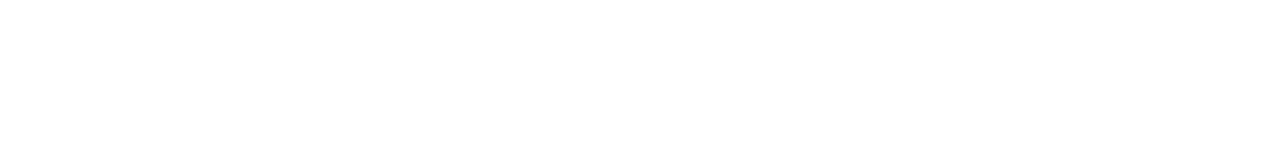
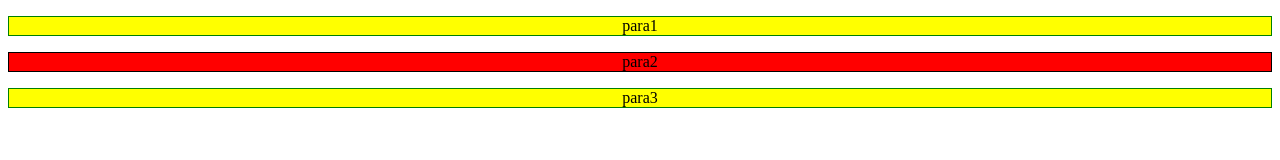
Before and after one commit to acciojob/id-color-siman777, a website: page main.html in a window 1280 px wide. Drawn offline with Linux system fonts and the light colour scheme.

Commit message:
created a submission

```diff
--- a/main.html
+++ b/main.html
@@ -8,6 +8,9 @@
 
 <body>
 	<!-- the entire body must be written by student -->
+	<p id="yellow">para1</p>
+	<p id="red">para2</p>
+	<p id="yellow">para3</p>
     <script type="text/javascript" src="./script.js">
 </script>
 
--- a/styles.css
+++ b/styles.css
@@ -1 +1,18 @@
 /*  your css code here. If applicable */
+#yellow{
+	background-color:yellow;
+	border:1px solid green;
+	text-align:center;
+}
+
+#red{
+	background-color:red;
+	border:1px solid black;
+	text-align:center;
+}
+
+#green{
+	background-color:green;
+	border:1px solid yellow;
+	text-align:center;
+}
```
